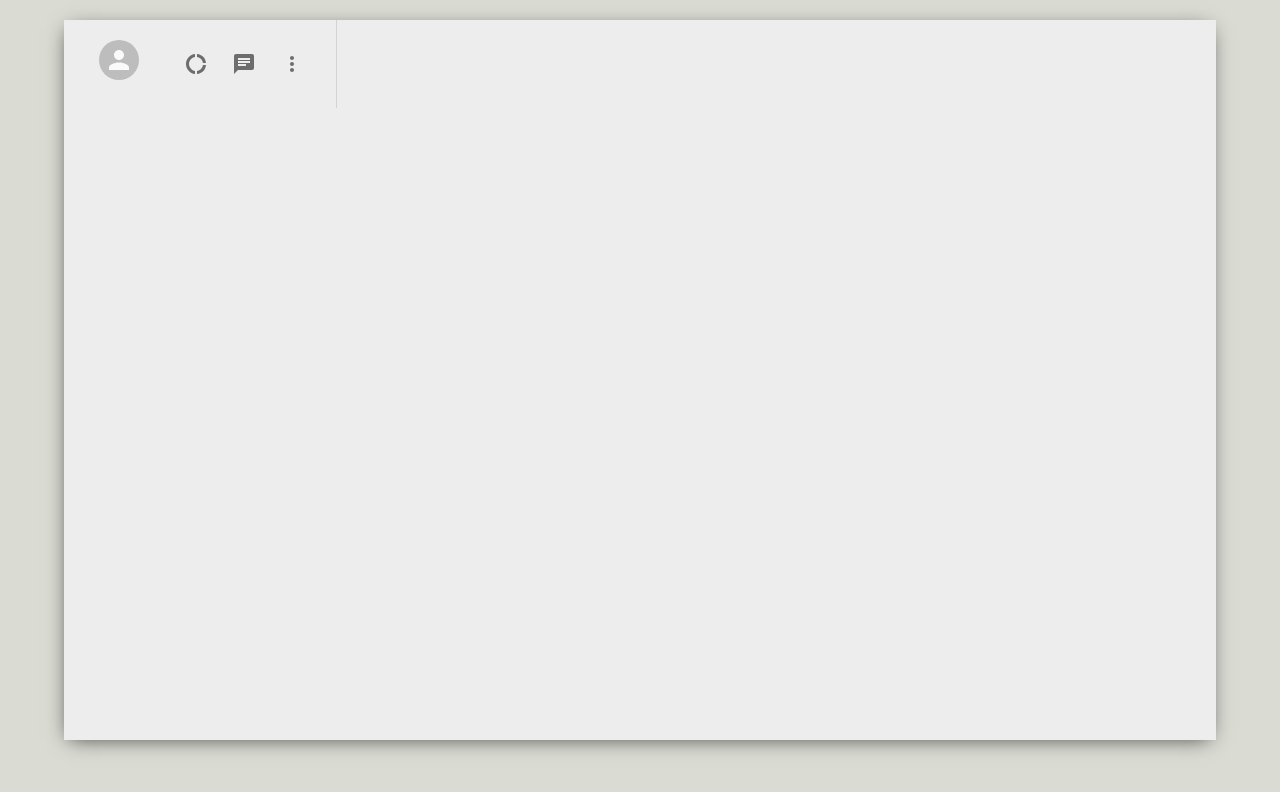
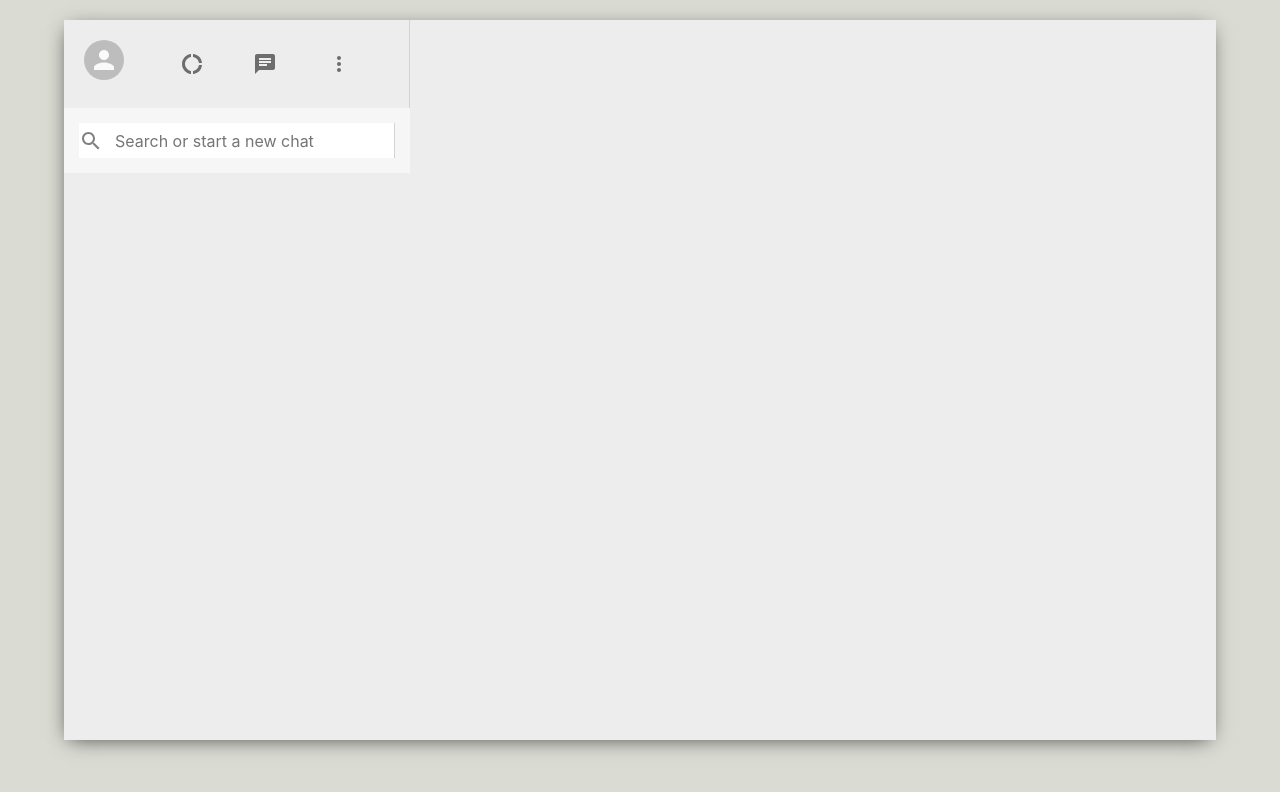
Before and after one commit to AyoTheInspired/inspired-whatsapp, a React (Create React App) app: page / in a window 1280 px wide. Shown: the top 792 px of the page. Built offline with nearby package versions, Linux system fonts and the light colour scheme.

Commit message:
Completed Sidebar search container

```diff
--- a/src/components/Sidebar.css
+++ b/src/components/Sidebar.css
@@ -1,3 +1,34 @@
+.sidebar {
+	flex: 0.3;
+	display: flex;
+	flex-direction: column;
+}
+
+.sidebar__search {
+	display: flex;
+	align-items: center;
+	background-color: #f6f6f6;
+	padding: 15px;
+}
+
+.sidebar__searchContainer {
+	display: flex;
+	align-items: center;
+	background-color: white;
+	width: 100%;
+	height: 35px;
+	border-right: 1px solid lightgray;
+}
+
+.sidebar__searchContainer .MuiSvgIcon-root {
+	color: gray;
+}
+
+.sidebar__searchContainer input {
+	border: none;
+	margin-left: 10px;
+}
+
 .sidebar__header {
 	display: flex;
 	justify-content: space-between;
@@ -11,3 +42,8 @@
 	justify-content: space-between;
 	min-width: 10vw;
 }
+
+.sidebar__headerRight .MuiSvgIcon-root {
+	margin-right: 2vw;
+	font-size: 24px !important;
+}
--- a/src/components/Sidebar.js
+++ b/src/components/Sidebar.js
@@ -5,10 +5,11 @@ import { Avatar, IconButton } from "@material-ui/core";
 import ChatIcon from "@material-ui/icons/Chat";
 import DonutLargeIcon from "@material-ui/icons/DonutLarge";
 import MoreVertIcon from "@material-ui/icons/MoreVert";
+import SearchOutlinedIcon from "@material-ui/icons/SearchOutlined";
 
 function Sidebar() {
 	return (
-		<Wrap className="col-lg-3">
+		<Wrap className="sidebar">
 			<div className="sidebar__header">
 				<Avatar />
 				<div className="sidebar__headerRight">
@@ -26,7 +27,12 @@ function Sidebar() {
 				</div>
 			</div>
 
-			<div className="sidebar__search"></div>
+			<div className="sidebar__search">
+				<div className="sidebar__searchContainer">
+					<SearchOutlinedIcon />
+					<input type="text" placeholder="Search or start a new chat" />
+				</div>
+			</div>
 
 			<div className="sidebar__chats"></div>
 		</Wrap>
```
